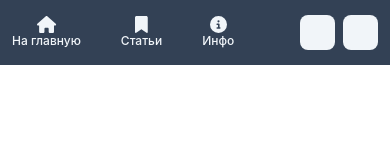
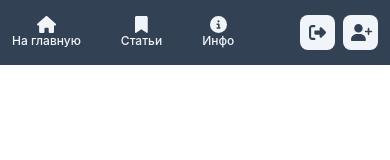
Before and after one commit to Daniil848/vkr, a React (Create React App) app: page /admin in a window 390 px wide. Shown: the top 160 px of the page. Built offline with nearby package versions, Linux system fonts and the light colour scheme.

Commit message:
registration icons inline-block

```diff
--- a/src/components/header/Header.module.scss
+++ b/src/components/header/Header.module.scss
@@ -46,7 +46,7 @@
           }
 
           .headerRegistrationButtonIcon {
-            @apply m-0;
+            @apply m-0 inline-block;
           }
         }
       }
```
